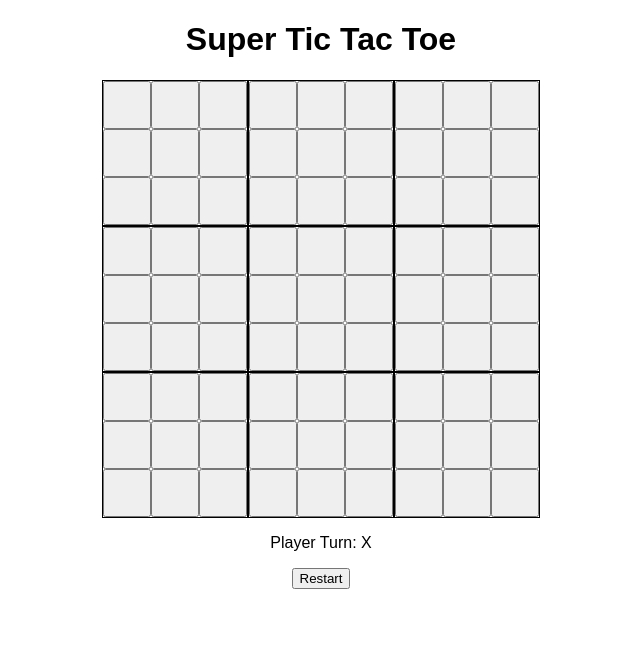
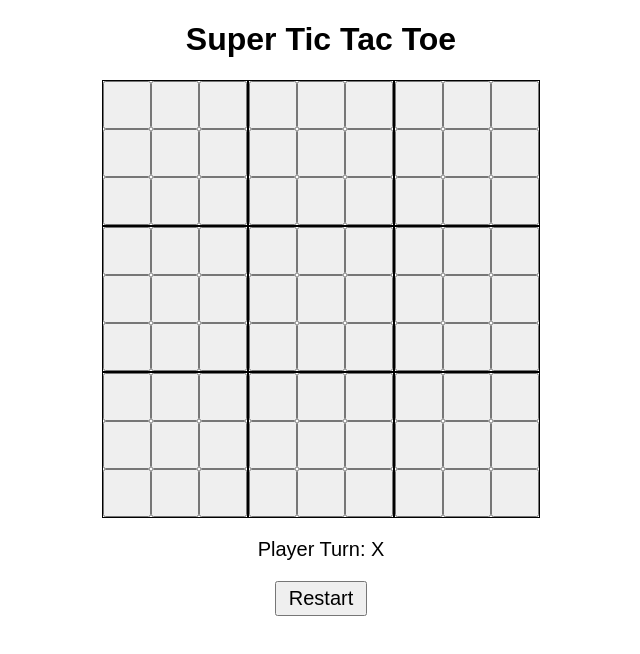
Before and after one commit to jennifercadams/super-tic-tac-toe, a React (Vite) app: page / in a window 1280 px wide. Shown: the top 654 px of the page, without its empty margins (319-959 px from the left). Built offline with nearby package versions, Linux system fonts and the light colour scheme; the HTML template or start-up script is replaced by a standard one.

Commit message:
Add styles to status message and restart button

```diff
--- a/src/App.css
+++ b/src/App.css
@@ -2,3 +2,11 @@ body {
     font-family: sans-serif;
     text-align: center;
 }
+
+.status, .restart-button {
+    font-size: 20px;
+}
+
+.restart-button {
+    padding: 4px 12px;
+}
--- a/src/gameModes/SingleGame/SingleGame.tsx
+++ b/src/gameModes/SingleGame/SingleGame.tsx
@@ -49,7 +49,9 @@ const SingleGame = () => {
         <div className="single-game">
             <Board {...boardProps} />
             <p className="status">{status}</p>
-            <button onClick={handleRestart}>{winner ? "Play Again" : "Restart"}</button>
+            <button className="restart-button" onClick={handleRestart}>
+                {winner ? "Play Again" : "Restart"}
+            </button>
         </div>
     );
 };
--- a/src/gameModes/SuperGame/SuperGame.tsx
+++ b/src/gameModes/SuperGame/SuperGame.tsx
@@ -95,7 +95,9 @@ const SuperGame = () => {
         <div className="super-game">
             <SuperBoard {...superBoardProps} />
             <p className="status">{status}</p>
-            <button onClick={handleRestart}>{winner ? "Play Again" : "Restart"}</button>
+            <button className="restart-button" onClick={handleRestart}>
+                {winner ? "Play Again" : "Restart"}
+            </button>
         </div>
     );
 };
```
